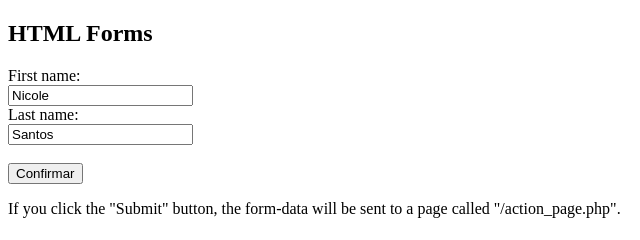
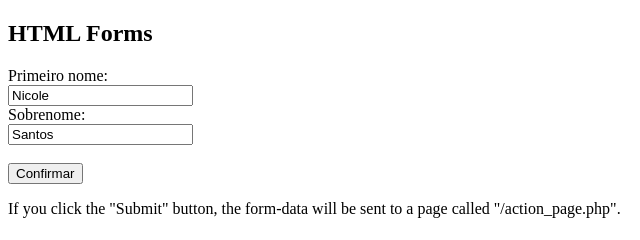
Before and after one commit to nicolinhast/nicolinhasta.github.io, a plain HTML site: page index.html in a window 1280 px wide. Shown: the full height of the page, 0-640 px from the left. Drawn offline with Linux system fonts and the light colour scheme.

Commit message:
Criado arquivo index.html

```diff
--- a/index.html
+++ b/index.html
@@ -4,10 +4,10 @@
 
 <h2>HTML Forms</h2>
 
-<form action="">
-  <label for="fname">First name:</label><br>
+<form action="/action_page_php">
+  <label for="fname">Primeiro nome:</label><br>
   <input type="text" id="fname" name="fname" value="Nicole"><br>
-  <label for="lname">Last name:</label><br>
+  <label for="lname">Sobrenome:</label><br>
   <input type="text" id="lname" name="lname" value="Santos"><br><br>
   <input type="submit" value="Confirmar">
 </form>
```
